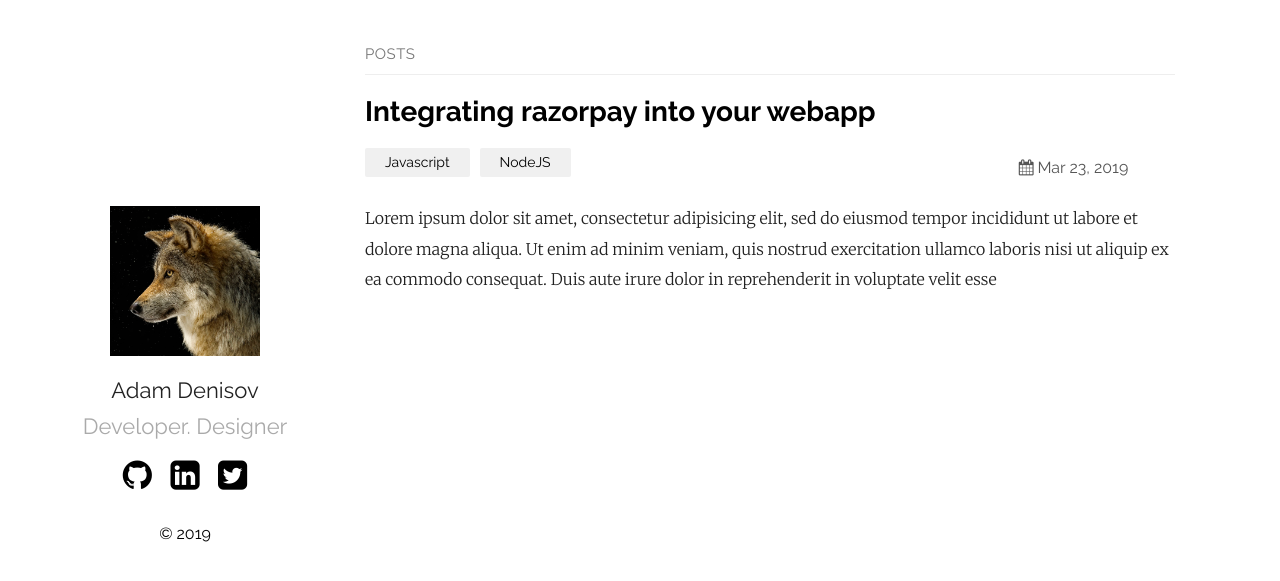
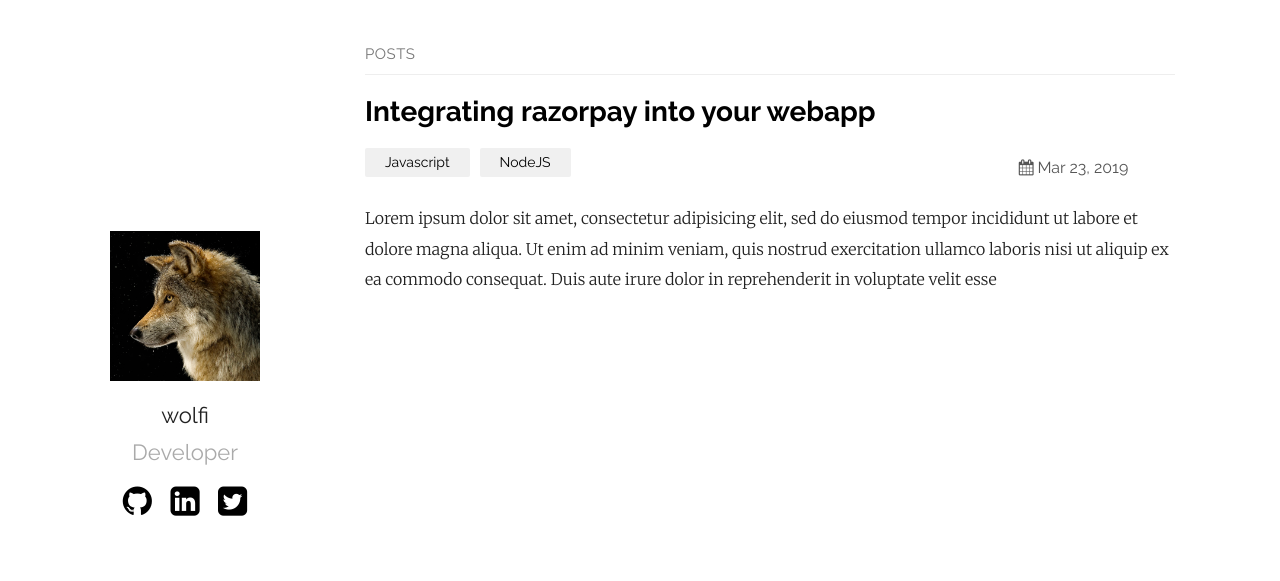
Before and after one commit to dunward/blog, a Jekyll site: the page built from index.md, in a window 1280 px wide. Shown: the top 581 px of the page. Built offline with Jekyll 4.4.1, drawn with Linux system fonts in a browser that asks for light colours.

Commit message:
edit: Edit profiles

```diff
--- a/_config.yml
+++ b/_config.yml
@@ -1,6 +1,6 @@
 title: Your awesome title
 author: GitHub User
-email: your-email@domain.com
+email: wolfi@bytenine.io
 description: > # this means to ignore newlines until "show_exerpts:"
   Write an awesome description for your new site here. You can edit this
   line in _config.yml. It will appear in your document head meta (for
@@ -12,8 +12,8 @@ show_excerpts: true # set to true to show excerpts on the homepage
 sass:
   sass_dir: _sass
 plainwhite:
-  name: Adam Denisov
-  tagline: Developer. Designer
+  name: wolfi
+  tagline: Developer
   date_format: "%b %-d, %Y"
   sitemap: true # set to true to generate sitemap.xml content
 
--- a/_layouts/default.html
+++ b/_layouts/default.html
@@ -20,7 +20,7 @@
                 <a href="https://twitter.com/{{ site.plainwhite.social_links.twitter }}"><li><i class="icon-twitter-squared"></i></li></a>
                 {%- endif -%}
 			</ul>
-			<p>&copy; 2019</p>
+			<!--<p>&copy; 2019</p>-->
 		</section>
 		<section class="content">
 			{{ content }}
```
